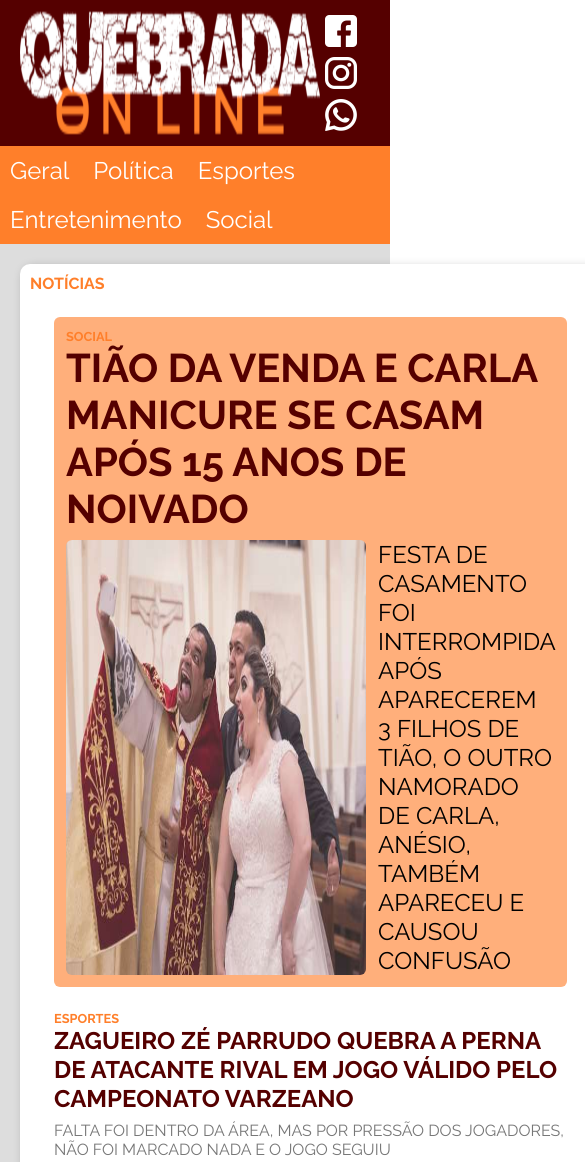
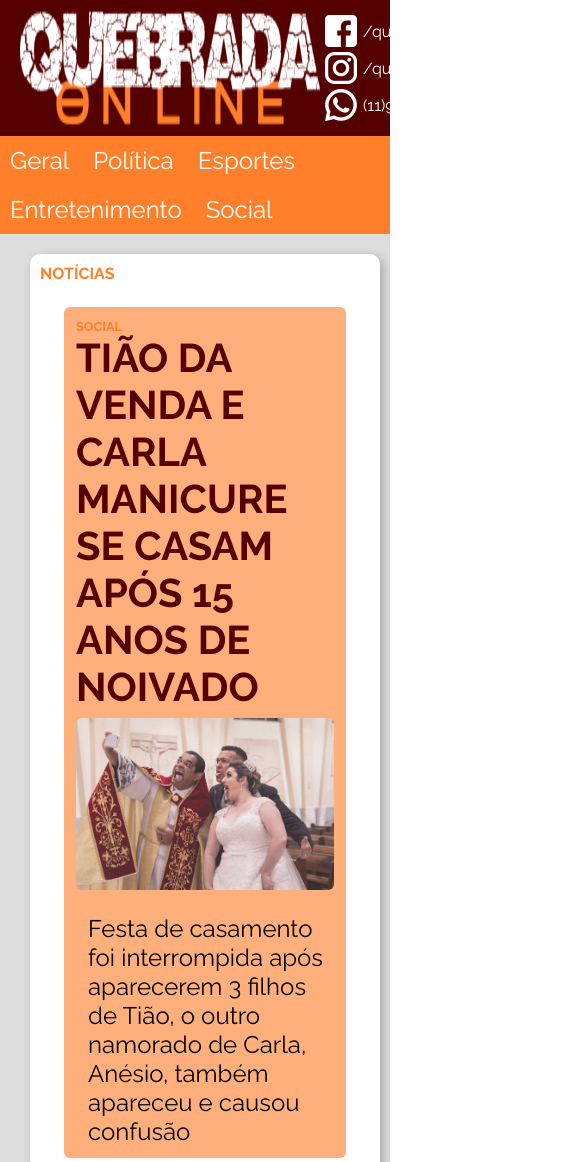
Before and after one commit to PoloVinicius/dw1-dsm, a plain HTML site: page portal/index.html in a window 390 px wide. Shown: the top 1162 px of the page, 585 px wide, since content can reach past the window. Drawn offline with Linux system fonts and the light colour scheme.

Commit message:
aula 22/05 Responsividade

```diff
--- a/portal/estilo.css
+++ b/portal/estilo.css
@@ -26,6 +26,8 @@
     Família de fontes da web (webfonts)*/
     font-family: Raleway, arial, calibri, sans;
     font-size:16px;
+    box-sizing: border-box;
+    /*Faz com que as bordas e margens sejam considerados no tamanho total do elemento*/
 }
 a{
     color:var(--cor-primaria);
@@ -66,6 +68,7 @@ main, aside {
     box-shadow: 3px 3px 10px rgba(0,0,0,0.25);
     display: block;
     flex-grow: 1; /*1 unidade de largura*/
+    max-width:100%;
 }
 main #principal{
     display:block;
@@ -74,6 +77,7 @@ main #principal{
 aside{
     margin-left: 20px;
     width:25%;
+    background-color:var(--cor-fundo-escura)
 }
 article{
     margin: 24px;
@@ -91,7 +95,7 @@ main, aside h1{
     flex-direction: row;
 }
 .destaque img{
-    width:300px;
+    width:400px;
     display: relative;
     float: left;
     border-radius: 6px;
@@ -103,6 +107,7 @@ article h1{
 }
 article  p{
     color:var(--cor-texto-escura);
+    text-transform: none;
 }
 .destaque{
     background-color:var(--cor-secundaria-clara);
@@ -118,7 +123,11 @@ article  p{
     font-size: 2.5rem;
 }
 aside article img{
+    display: block;
+    margin: 0 auto;
     border-radius: 6px;
+    /*Faz com que o elemento não estoure o tamanho do pai*/
+    max-width: 100%;
 }
 aside article a{
     text-transform: none;
@@ -190,3 +199,53 @@ header{
     background-color:var(--cor-secundaria);
     text-decoration: none;
 }
+@media screen and (max-width: 1020px){/*Ponto de quebra*/
+    main {
+        width: 67%;
+    }
+    aside {
+        width: 33%;
+    }
+    .manchete{
+        flex-direction: column;
+    }
+    .destaque img{
+        margin-top: 0;
+        margin-bottom: 24px;
+        width:100%;
+    }
+
+}
+@media screen and (max-width: 800px){/*2º Break Point*/
+    .content{
+        flex-direction: column;
+    }
+    main, aside{
+        width: 100%;
+        margin-left: 10px;
+        margin-right: 10px;
+    }
+    aside article h1{
+        text-align: center;
+    }
+    footer{
+        flex-direction: column;
+    }
+    footer ul li{
+        margin-top: 12px;
+        margin-bottom: 12px;
+    }
+
+    footer ul li:first-child{
+        padding-left:0px;
+    }
+
+}
+@media screen and (max-width: 640px){
+    .social ul li{
+        display: flow-root;
+    }
+    .social span{
+        display:flow-root;
+    }
+}
```
